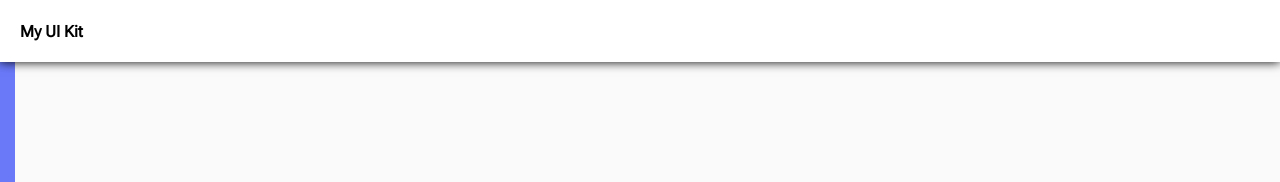
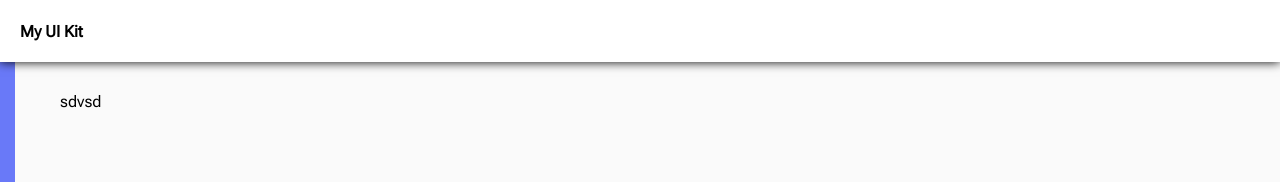
Before and after one commit to alex-sizow/AlexUI-Vue, a Vue app: page /checkbox in a window 1280 px wide. Shown: the top 182 px of the page. Built offline with nearby package versions, Linux system fonts and the light colour scheme.

Commit message:
checkbox init

```diff
--- /dev/null
+++ b/src/components/Checkbox.vue
@@ -0,0 +1,13 @@
+<template>
+  <div>
+
+  </div>
+</template>
+
+<script setup>
+
+</script>
+
+<style lang="scss" scoped>
+
+</style>
--- a/src/components/layout/Sidebar.vue
+++ b/src/components/layout/Sidebar.vue
@@ -16,6 +16,10 @@ const links = ref([
 	{
 		name: 'Button',
 		href: '/button',
+	},
+	{
+		name: 'Checkbox',
+		href: '/checkbox',
 	},
 ]);
 </script>
--- a/src/router/index.js
+++ b/src/router/index.js
@@ -1,4 +1,5 @@
 import Button from '@/views/Button.vue';
+import Checkbox from '@/views/Checkbox.vue';
 import Index from '@/views/Index.vue';
 import Typography from '@/views/Typography.vue';
 import { createRouter, createWebHistory } from 'vue-router';
@@ -21,6 +22,11 @@ const router = createRouter({
 			name: 'Button',
 			component: Button,
 		},
+		{
+			path: '/checkbox',
+			name: 'Checkbox',
+			component: Checkbox,
+		},
 	],
 });
 
--- /dev/null
+++ b/src/views/Checkbox.vue
@@ -0,0 +1,13 @@
+<template>
+  <div>
+sdvsd
+  </div>
+</template>
+
+<script setup>
+
+</script>
+
+<style lang="scss" scoped>
+
+</style>
```
